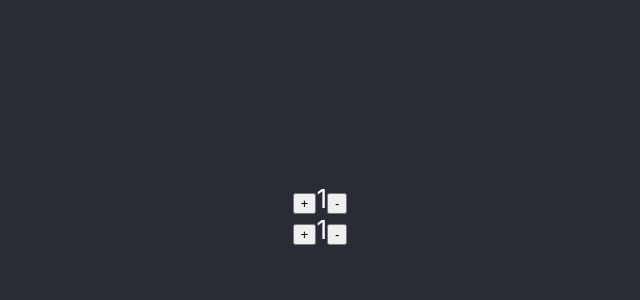
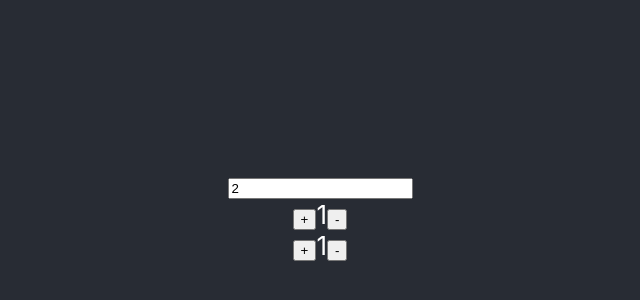
Before and after one commit to wongte/react-counter-group-component, a React (Create React App) app: page / in a window 1280 px wide. Shown: the part 186-486 px from the top of the page, without its empty margins (320-960 px from the left). Built offline with nearby package versions, Linux system fonts and the light colour scheme.

Commit message:
[Terrence] - add input to dynamically change counter number

```diff
--- a/src/components/CounterGroup.js
+++ b/src/components/CounterGroup.js
@@ -7,6 +7,7 @@ export default class CounterGroup extends Component {
         super(props)
 
         this.initArray = this.initArray.bind(this)
+        this.onChange = this.onChange.bind(this)
         this.state = {
              numberOfCounters: 2
         }
@@ -21,9 +22,17 @@ export default class CounterGroup extends Component {
         return Array.from(Array(size).keys())
     }
 
+    onChange(event) {
+        let value = event.target.value
+        this.setState(prevState => ({
+            numberOfCounters: value.length > 0 ? parseInt(value) : 0
+        }))
+    }
+
     render() {
         return (
             <div>
+            <input value={this.state.numberOfCounters} onChange={this.onChange}/>
                 {
                     this.initArray(this.state.numberOfCounters).map(index => <Counter key={index}/>)
                 }
```
